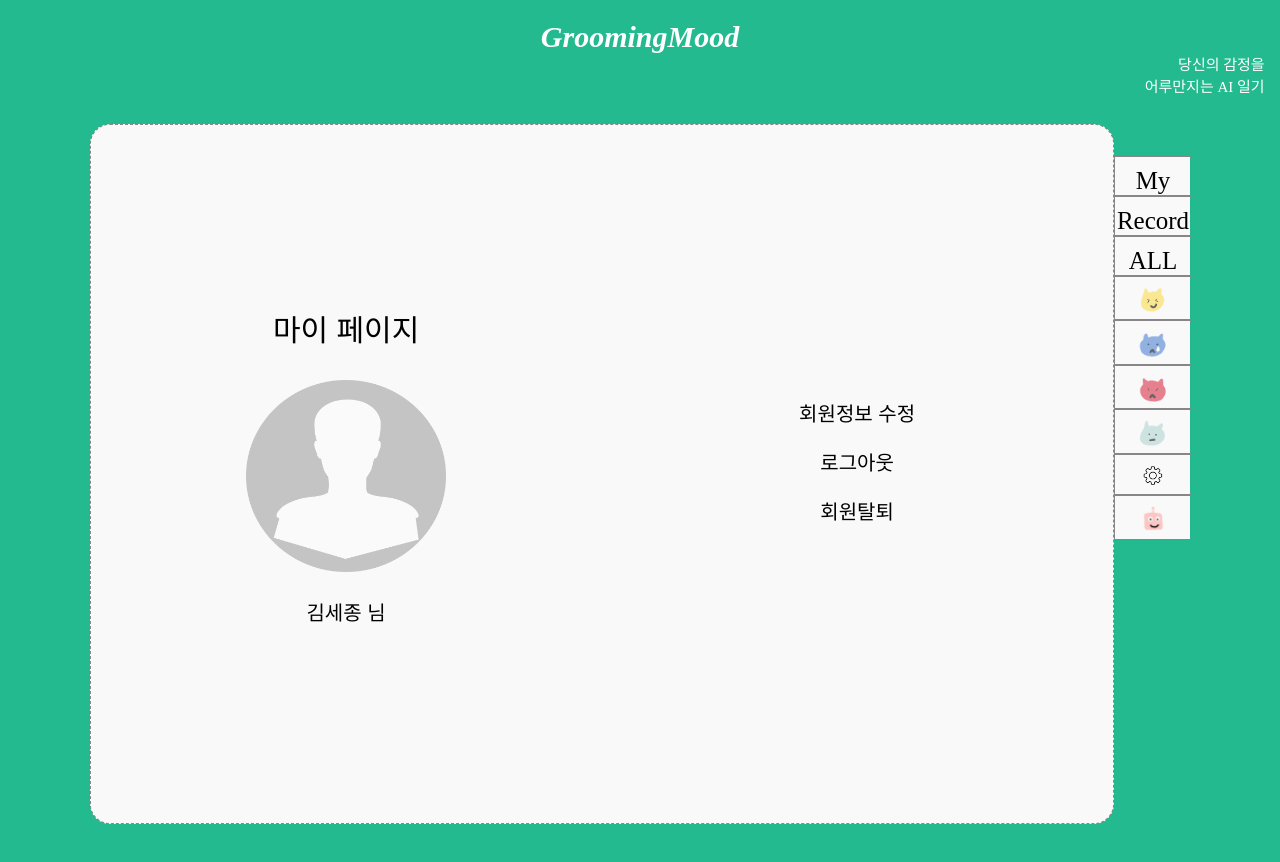
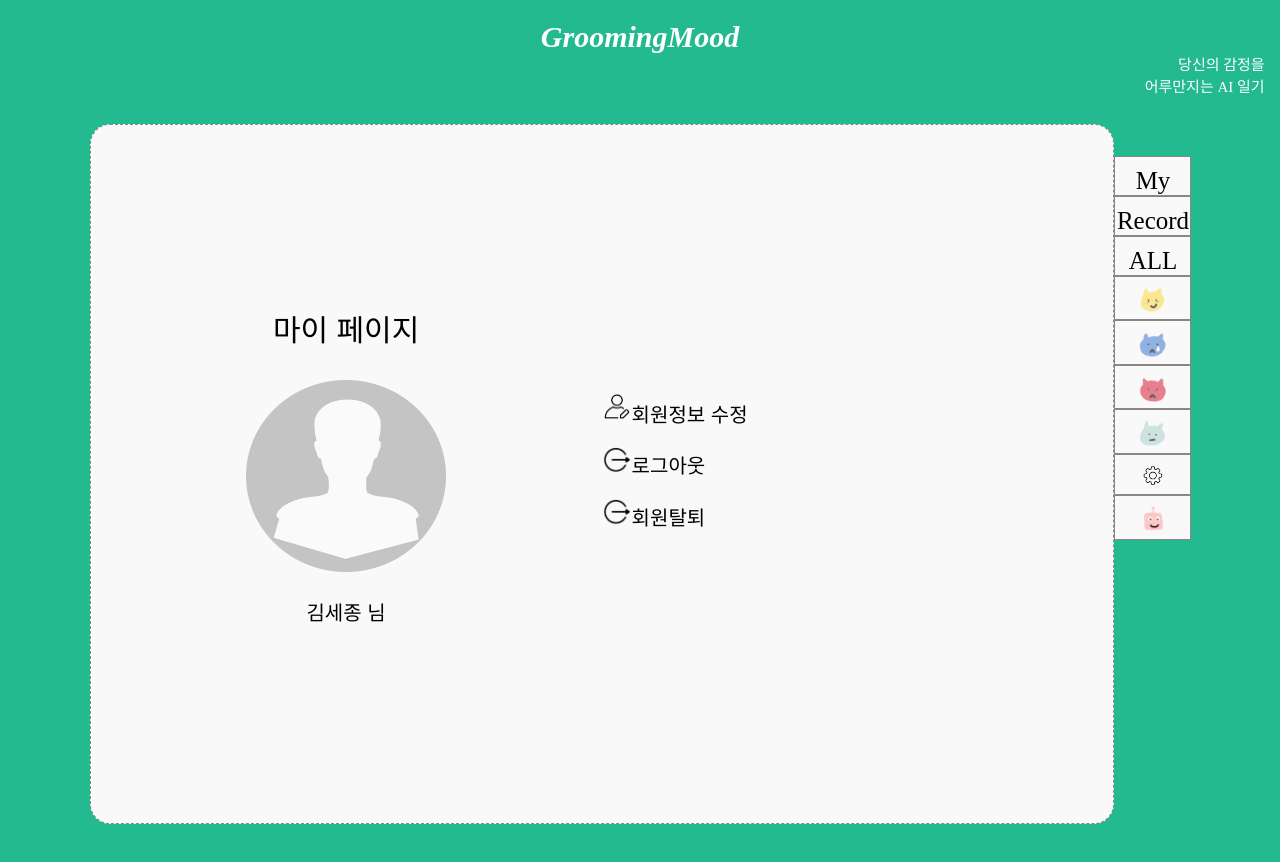
Before and after one commit to Grooming-Mood/front, a React (Create React App) app: page /setting in a window 1280 px wide. Shown: the top 862 px of the page. Built offline with nearby package versions, Linux system fonts and the light colour scheme; a web font is replaced by a local one.

Commit message:
Feat : setting화면 img 추가

```diff
--- a/src/App.css
+++ b/src/App.css
@@ -196,9 +196,17 @@ a:visited {
     margin: 0% 0% 8% 0%;
 }
 
-.setting-child{
+.setting-left{
     /* font-family: 'KyoboHand'; */
     font-size: 20px;
+    flex: 1;
+    float: left;
+    flex-direction: column;
+}
+.setting-right{
+    /* font-family: 'KyoboHand'; */
+    font-size: 20px;
+    text-align: left;
     flex: 1;
     float: left;
     flex-direction: column;
--- a/src/views/Setting.jsx
+++ b/src/views/Setting.jsx
@@ -1,7 +1,9 @@
-import React from "react";
+import React, { useLayoutEffect } from "react";
 import { withRouter, Link } from "react-router-dom";
 import SideMenu from "./SideMenu";
 import User from "../assets/image/user/user.png";
+import UserUpdate from "../assets/image/user/user_update.png";
+import Logout from "../assets/image/user/logout.png";
 
 function Setting(props) {
 
@@ -16,7 +18,7 @@ function Setting(props) {
 
             <div className="home-content">
                 <div className="setting-parent">
-                    <div className="setting-child">
+                    <div className="setting-left">
                         <div style={{"font-size": "30px"}}>
                             <p>마이 페이지</p>
                         </div>
@@ -25,15 +27,23 @@ function Setting(props) {
                             <p>김세종 님</p>
                         </div>
                     </div>
-                    <div className="setting-child">
+                    <div className="setting-right">
                         <div>
-                            <p>회원정보 수정</p>
+                            <p>
+                                <img src={UserUpdate} alt={UserUpdate} style={{"width":"30px","hight":"30px"}}></img>
+                                    회원정보 수정
+                            </p>
                         </div>
                         <div>
-                            <p>로그아웃</p>
+                            <p>
+                                <img src={Logout} alt={Logout} style={{"width":"30px","hight":"30px"}}></img>
+                                로그아웃
+                            </p>
                         </div>
                         <div>
-                            <p>회원탈퇴</p>
+                            <p>
+                                <img src={Logout} alt={Logout} style={{"width":"30px","hight":"30px"}}></img>
+                                회원탈퇴</p>
                         </div>
                     </div>
                 </div>
```
